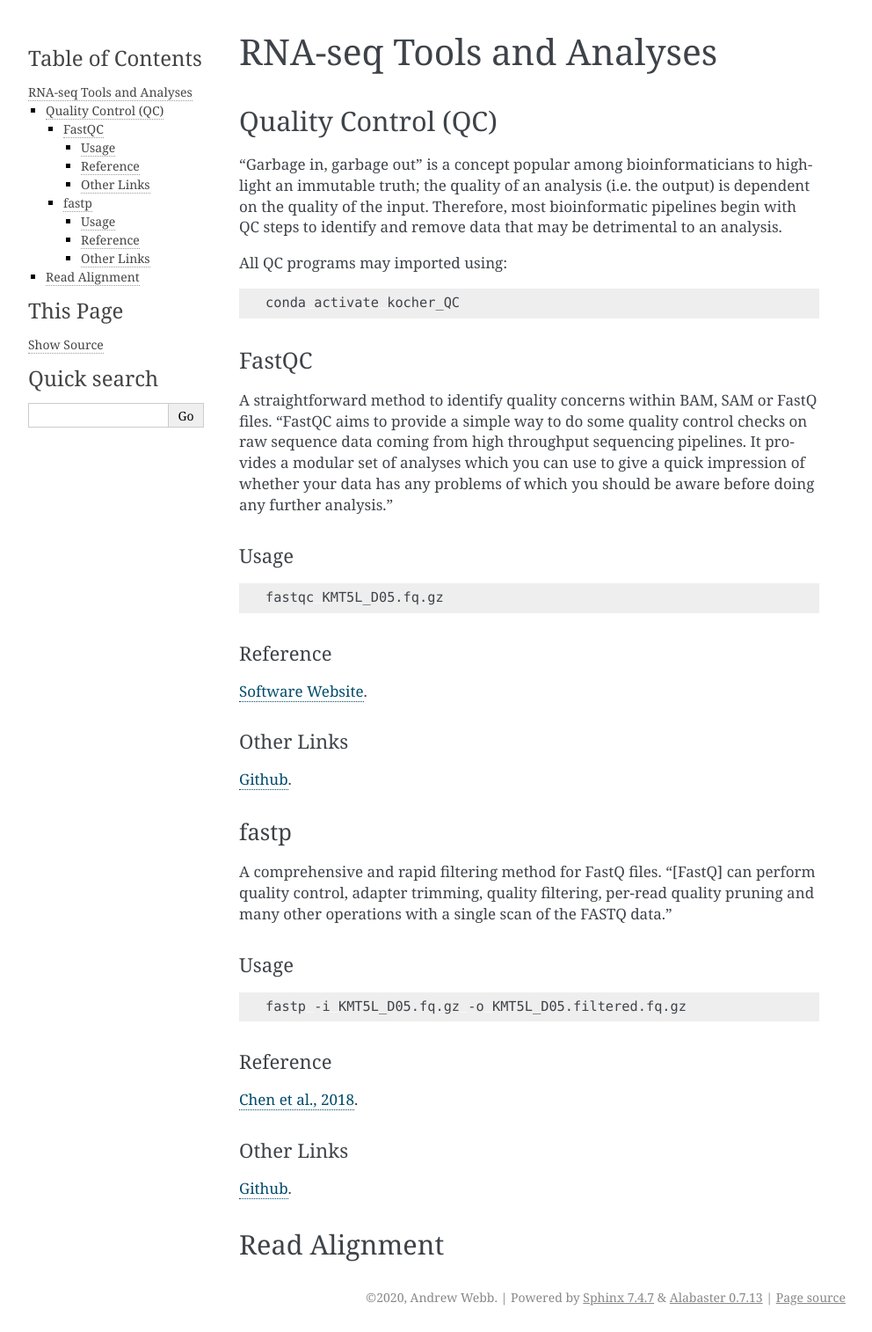
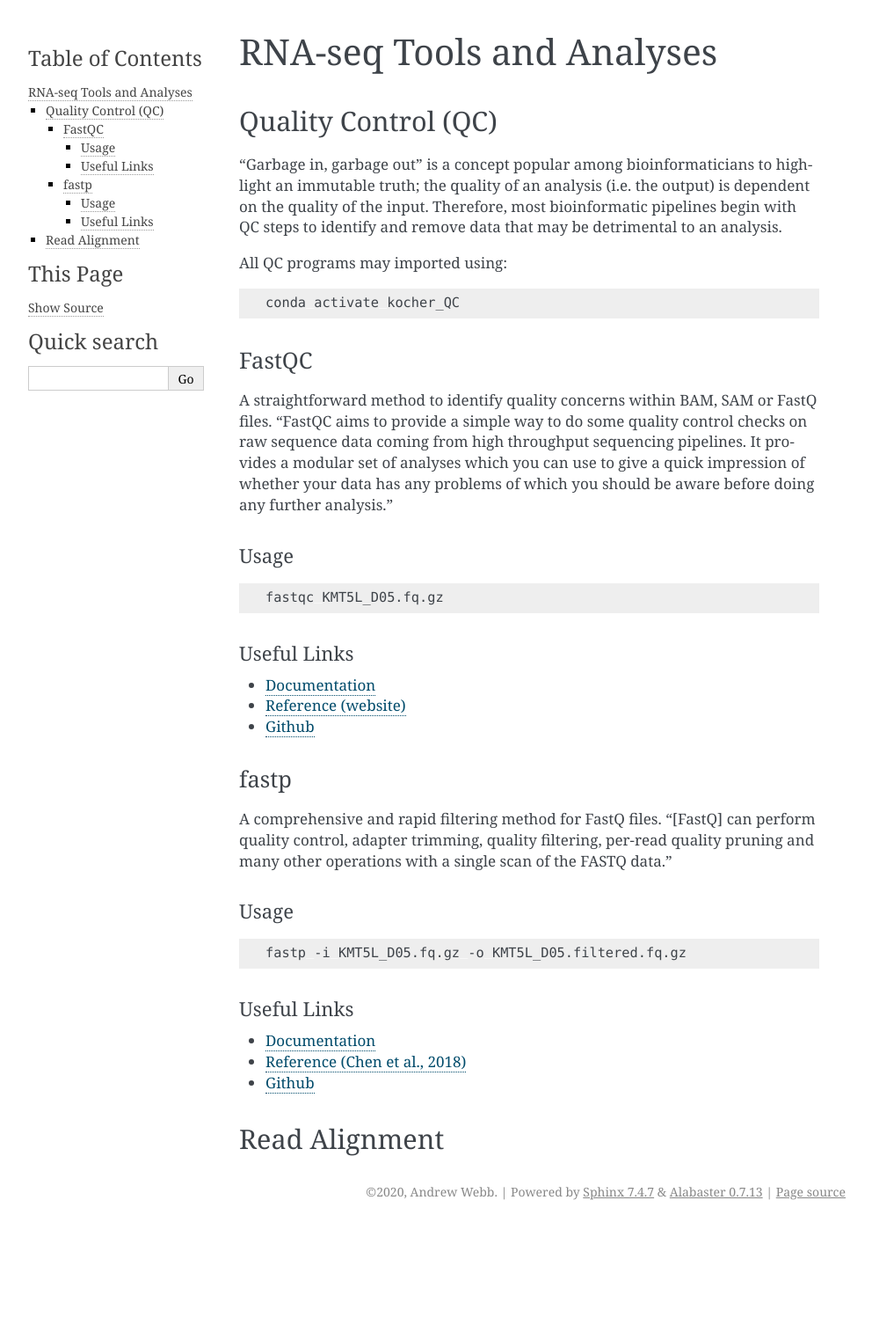
Before and after one commit to kocherlab/kocher_guides, a Sphinx documentation site: the page built from docs/Guides/RNAseq.rst, in a window 1280 px wide. Shown: the whole page at 88% size, without its empty margins (148-1140 px from the left). Built offline with Sphinx 7.4.7, drawn with Linux system fonts in a browser that asks for light colours; after the commit the page ends 1394 px from its top, so only the background shows below that.

Commit message:
Moving some headers to lists

```diff
--- a/docs/Guides/RNAseq.rst
+++ b/docs/Guides/RNAseq.rst
@@ -25,13 +25,11 @@ Usage
 
    fastqc KMT5L_D05.fq.gz
 
-Reference
----------
-`Software Website <http://www.bioinformatics.babraham.ac.uk/projects/fastqc/>`_.
-
-Other Links
------------
-`Github <https://github.com/s-andrews/FastQC>`_.
+Useful Links
+------------
+* `Documentation <https://www.bioinformatics.babraham.ac.uk/projects/fastqc/Help/>`_
+* `Reference \(website\) <http://www.bioinformatics.babraham.ac.uk/projects/fastqc/>`_
+* `Github <https://github.com/s-andrews/FastQC>`_
 
 fastp
 =====
@@ -44,13 +42,11 @@ Usage
 
    fastp -i KMT5L_D05.fq.gz -o KMT5L_D05.filtered.fq.gz
 
-Reference
----------
-`Chen et al\.\, 2018 <https://academic.oup.com/bioinformatics/article/34/17/i884/5093234>`_.
-
-Other Links
------------
-`Github <https://github.com/OpenGene/fastp>`_.
+Useful Links
+------------
+* `Documentation <https://github.com/OpenGene/fastp/blob/master/README.md>`_
+* `Reference \(Chen et al\.\, 2018\) <https://academic.oup.com/bioinformatics/article/34/17/i884/5093234>`_
+* `Github <https://github.com/OpenGene/fastp>`_
 
 **************
 Read Alignment
```
